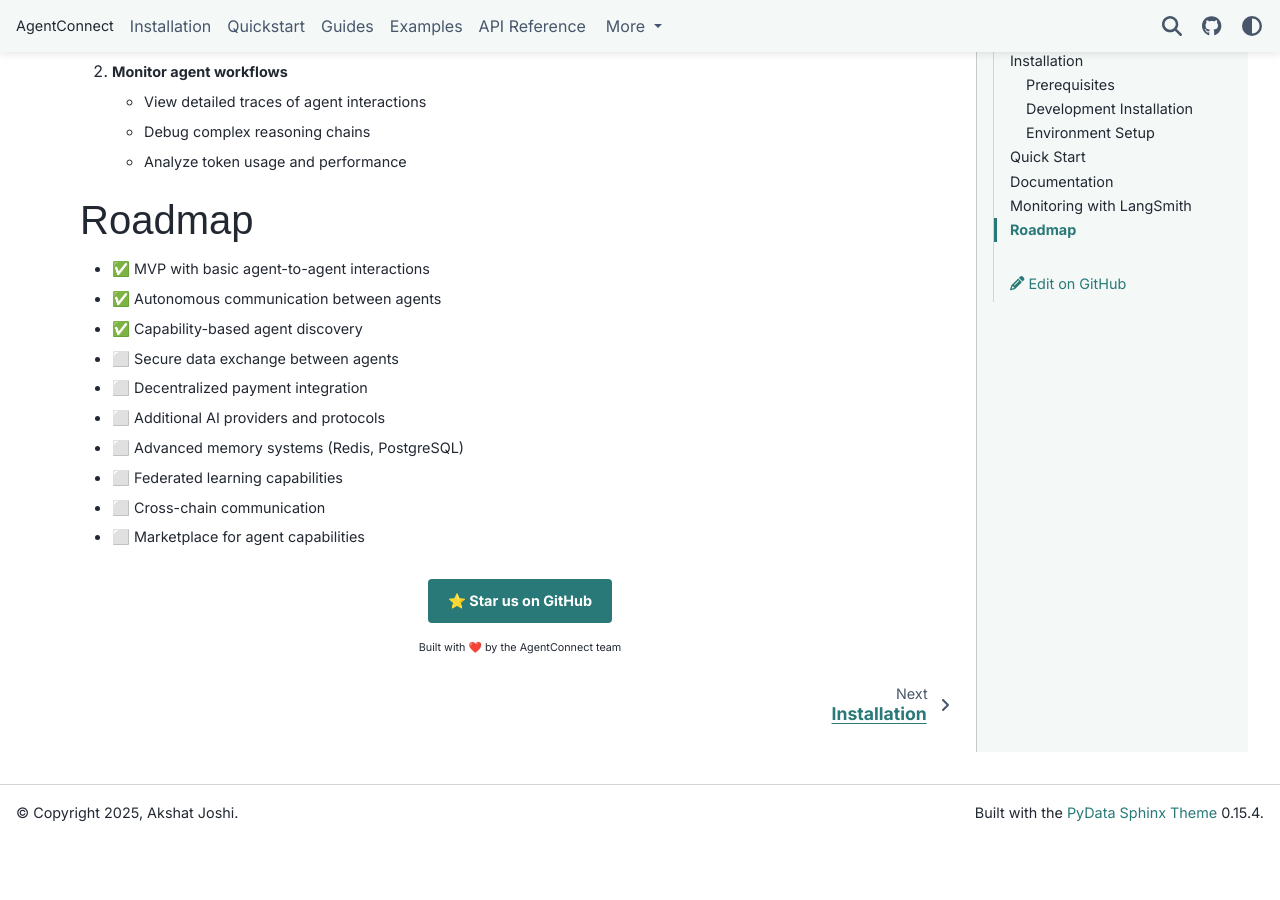
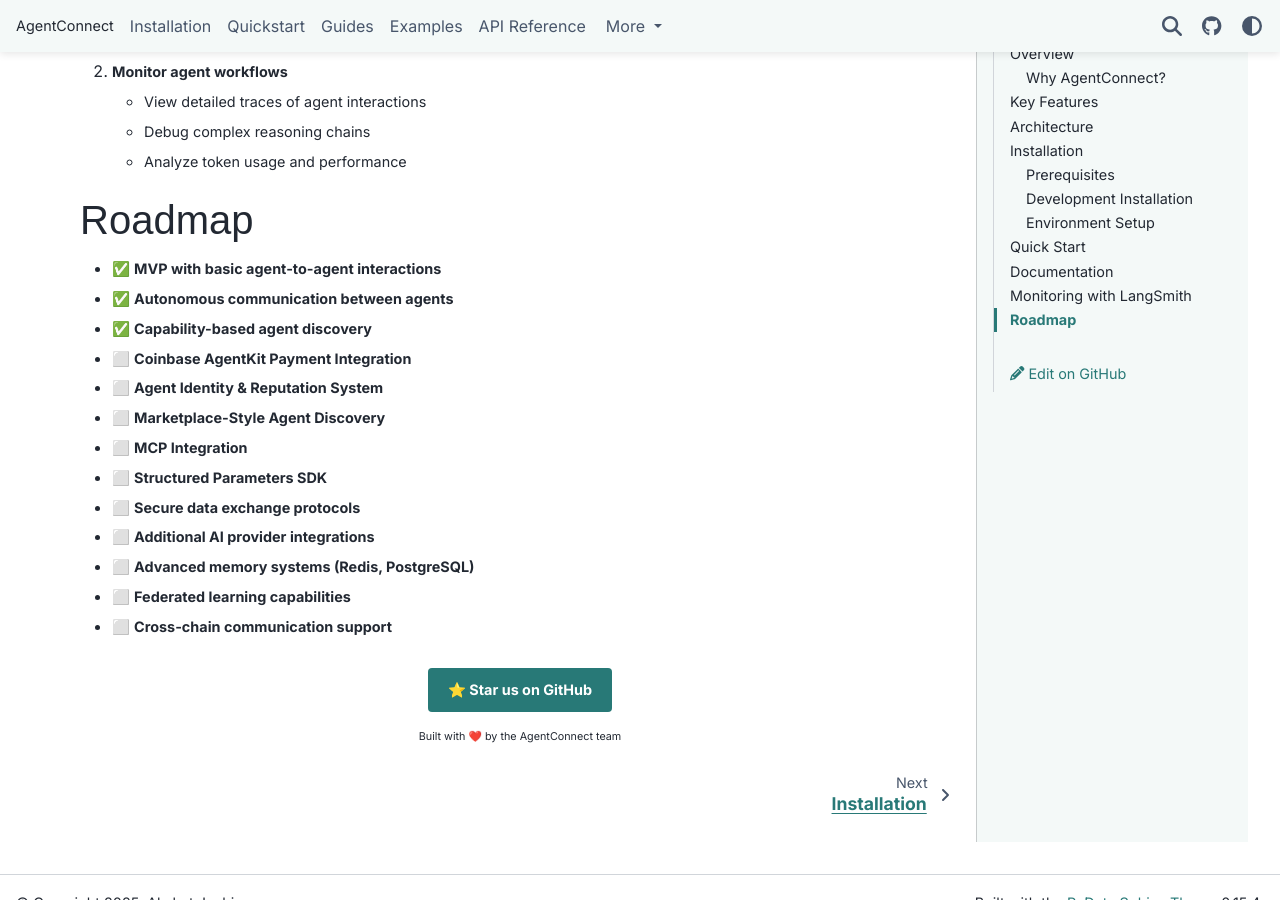
Before and after one commit to AKKI0511/AgentConnect, a Sphinx documentation site: the page built from docs/source/index.rst, in a window 1280 px wide and 900 px high, scrolled down 5926 px. Built offline with Sphinx 7.4.7 and the PyData theme 0.15.4, drawn with Linux system fonts in a browser that asks for light colours; before the commit the page ends 6767 px from its top, so only the background shows below that.

```diff
--- a/docs/source/index.rst
+++ b/docs/source/index.rst
@@ -293,16 +293,19 @@ AgentConnect integrates with LangSmith for comprehensive monitoring:
 Roadmap
 =======
 
-- ✅ MVP with basic agent-to-agent interactions
-- ✅ Autonomous communication between agents
-- ✅ Capability-based agent discovery
-- ⬜ Secure data exchange between agents
-- ⬜ Decentralized payment integration
-- ⬜ Additional AI providers and protocols
-- ⬜ Advanced memory systems (Redis, PostgreSQL)
-- ⬜ Federated learning capabilities
-- ⬜ Cross-chain communication
-- ⬜ Marketplace for agent capabilities
+- ✅ **MVP with basic agent-to-agent interactions**
+- ✅ **Autonomous communication between agents**
+- ✅ **Capability-based agent discovery**
+- ⬜ **Coinbase AgentKit Payment Integration**
+- ⬜ **Agent Identity & Reputation System**
+- ⬜ **Marketplace-Style Agent Discovery**
+- ⬜ **MCP Integration**
+- ⬜ **Structured Parameters SDK**
+- ⬜ **Secure data exchange protocols**
+- ⬜ **Additional AI provider integrations**
+- ⬜ **Advanced memory systems (Redis, PostgreSQL)**
+- ⬜ **Federated learning capabilities**
+- ⬜ **Cross-chain communication support**
 
 
 .. raw:: html
```
Also changed, not shown: README.md (+15 -9 lines), examples/README.md.
